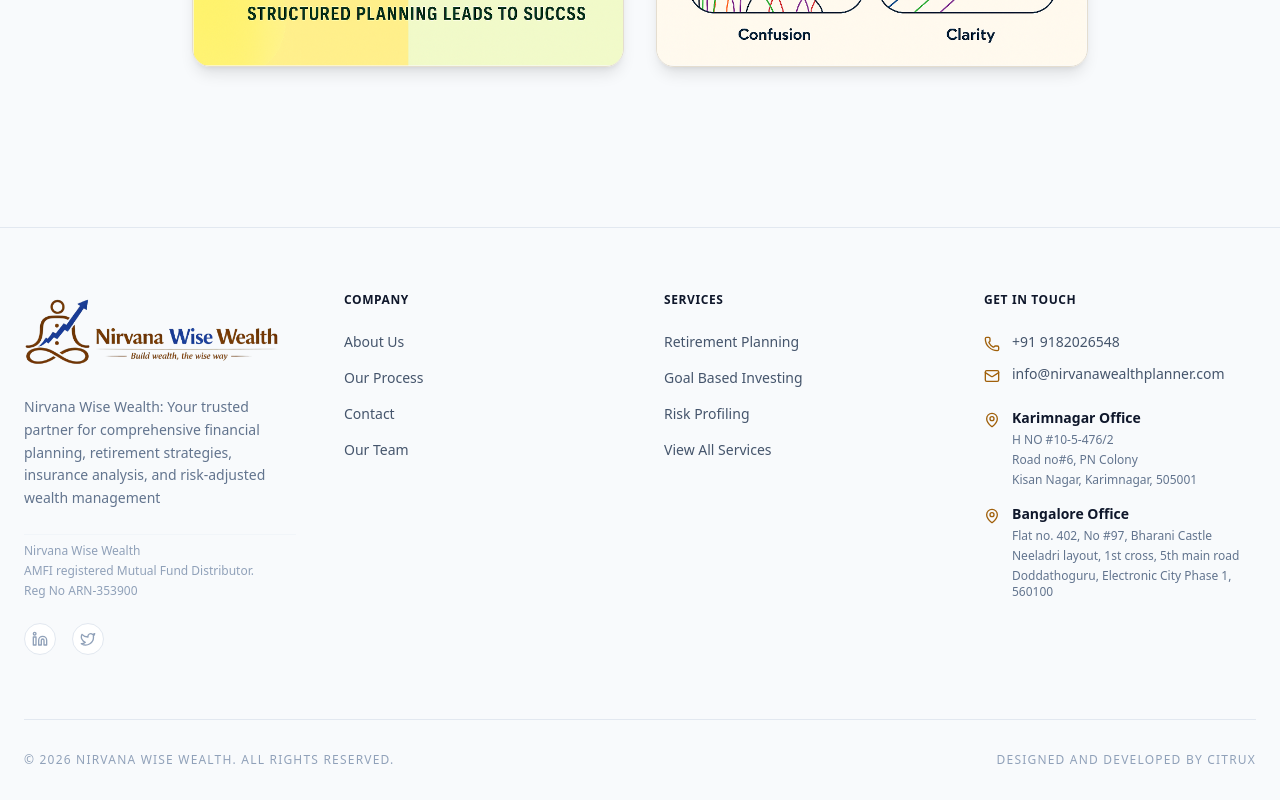
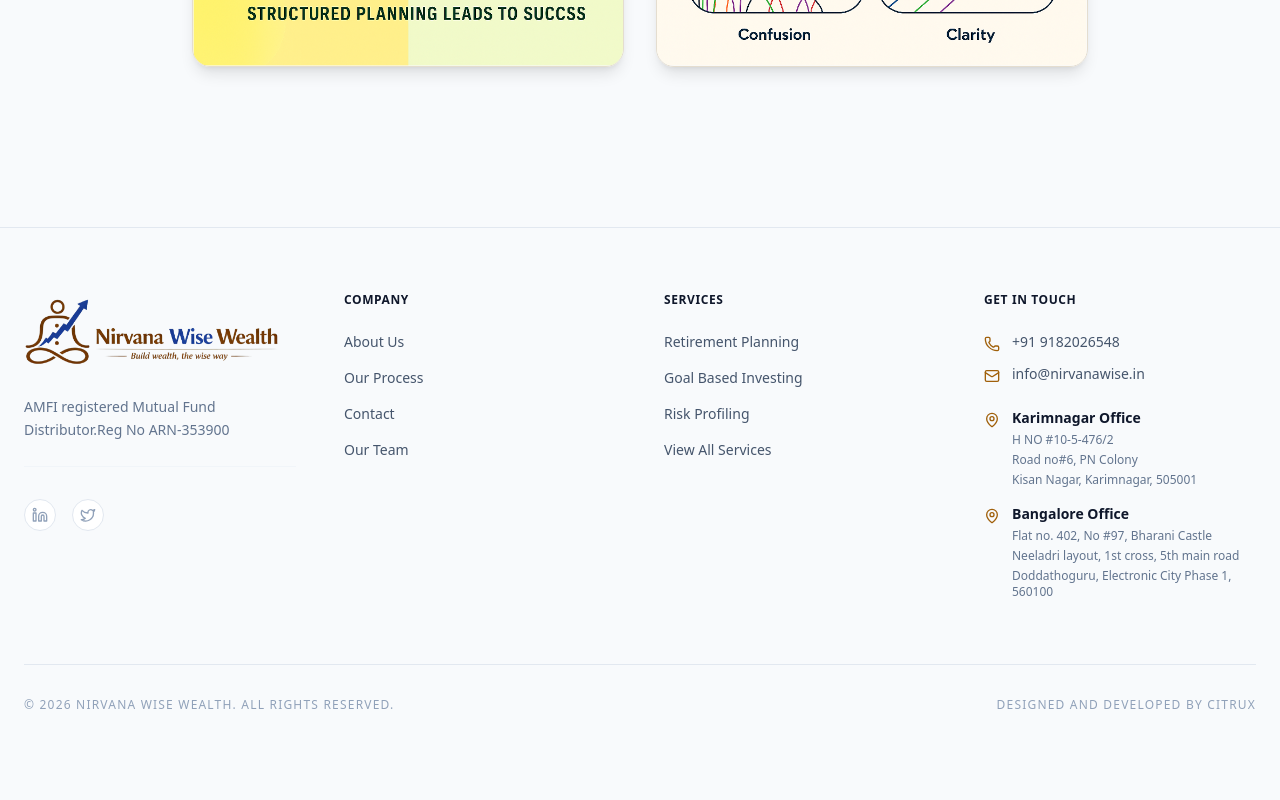
Before and after one commit to balumanthena/Nirvaana, a Next.js app: page /about in a window 1280 px wide. Shown: the part 977-1777 px from the top of the page. After the commit the page ends 1722 px from the top, so only its background shows below. Built offline with nearby package versions, Linux system fonts and the light colour scheme; no server answers; a web font is replaced by a local one.

Commit message:
feat: update resources and pricing pages, add admin module, and optimize CTA components

```diff
--- /dev/null
+++ b/src/app/admin/page.tsx
@@ -0,0 +1,5 @@
+import { redirect } from "next/navigation";
+
+export default function AdminIndexPage() {
+    redirect("/admin/dashboard");
+}
--- a/src/app/pricing/page.tsx
+++ b/src/app/pricing/page.tsx
@@ -13,7 +13,7 @@
                         We believe in complete transparency. Our fees are disclosed upfront and are based on the complexity of your financial life, not your net worth.
                     </p>
                     <p className="text-sm font-semibold text-emerald-600 uppercase tracking-wide">
-                        No Commissions • No Hidden Charges • No Surprises
+                        Personalized guidance. Tailored solutions. Transparent at every step
                     </p>
                 </div>
 
--- a/src/app/resources/[slug]/page.tsx
+++ b/src/app/resources/[slug]/page.tsx
@@ -35,7 +35,7 @@
                         <li>Fiduciary duty to put your interest first.</li>
                     </ul>
                     <p>
-                        When you pay a flat fee, you know exactly what you are getting. There are no hidden costs eating into your compounding. Over a period of 20 years, saving 1% in commissions annually can increase your corpus by over 20-30%. That is the power of direct plans and fee-only advice.
+                        When you pay a flat fee, you know exactly what you are getting.Over a period of 20 years, saving 1% in commissions annually can increase your corpus by over 20-30%. That is the power of direct plans and fee-only advice.
                     </p>
                 </article>
 
--- a/src/components/shared/CTASection.tsx
+++ b/src/components/shared/CTASection.tsx
@@ -23,7 +23,7 @@
                     Ready to take control of your <br className="hidden md:block" />financial future?
                 </h2>
                 <p className="text-slate-300 text-lg md:text-xl mb-12 max-w-2xl mx-auto leading-relaxed">
-                    No hidden commissions. No biased advice. Just pure financial clarity designed for you.
+                    Personalized guidance. Tailored solutions. Transparent at every step
                 </p>
 
                 <div className="flex flex-col sm:flex-row items-center justify-center gap-6">
--- a/src/content/config.ts
+++ b/src/content/config.ts
@@ -1,8 +1,8 @@
 export const CONFIG = {
   BRAND_NAME: "Nirvana Wise Wealth",
-  TAGLINE: "Nirvana Wise Wealth: Your trusted partner for comprehensive financial planning, retirement strategies, insurance analysis, and risk-adjusted wealth management",
-  SITE_URL: "https://nirvanawealthplanner.com",
-  EMAIL: "info@nirvanawealthplanner.com",
+  TAGLINE: "AMFI registered Mutual Fund Distributor.Reg No ARN-353900 ",
+  SITE_URL: "https://nirvanawise.in/",
+  EMAIL: "info@nirvanawise.in",
   PHONE: "+91 9182026548",
   ADDRESSES: [
     {
@@ -30,8 +30,5 @@
     LINKEDIN: "#",
     TWITTER: "#"
   },
-  GA_MEASUREMENT_ID: "G-XXXXXXXXXX", // Replace with real ID
-  AMFI_REG_NAME: "Nirvana Wise Wealth",
-  AMFI_DESCRIPTION: "AMFI registered Mutual Fund Distributor.",
-  AMFI_REG_NUMBER: "Reg No ARN-353900"
+
 }
```
